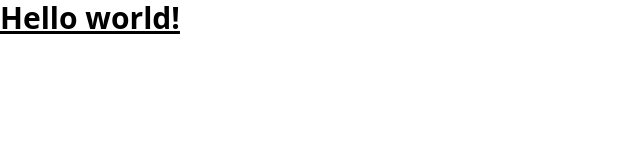
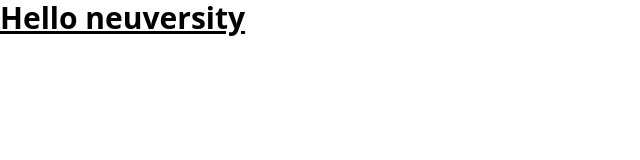
Before and after one commit to Seafood99/simple-web, a plain HTML site: page index.html in a window 1280 px wide. Shown: the whole page, without its empty margins (0-640 px from the left). Drawn offline with nearby package versions, Linux system fonts and the light colour scheme.

Commit message:
Update text image

```diff
--- a/index.html
+++ b/index.html
@@ -8,7 +8,7 @@
 </head>
 <body>
     <h1 class="text-3xl font-bold underline">
-        Hello world!
+        Hello neuversity
       </h1>
 </body>
 </html>
```
